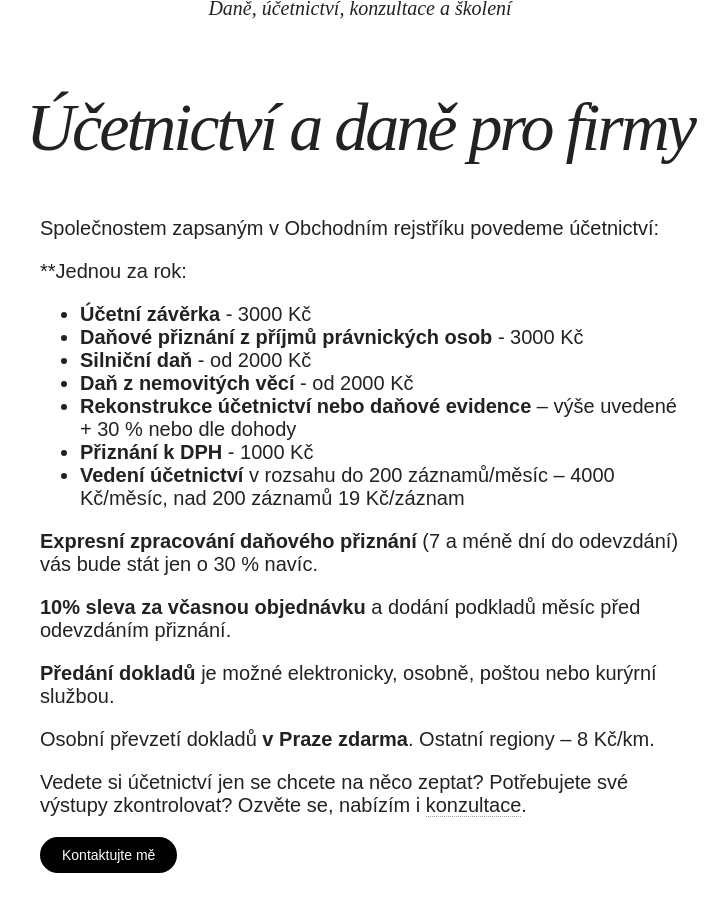
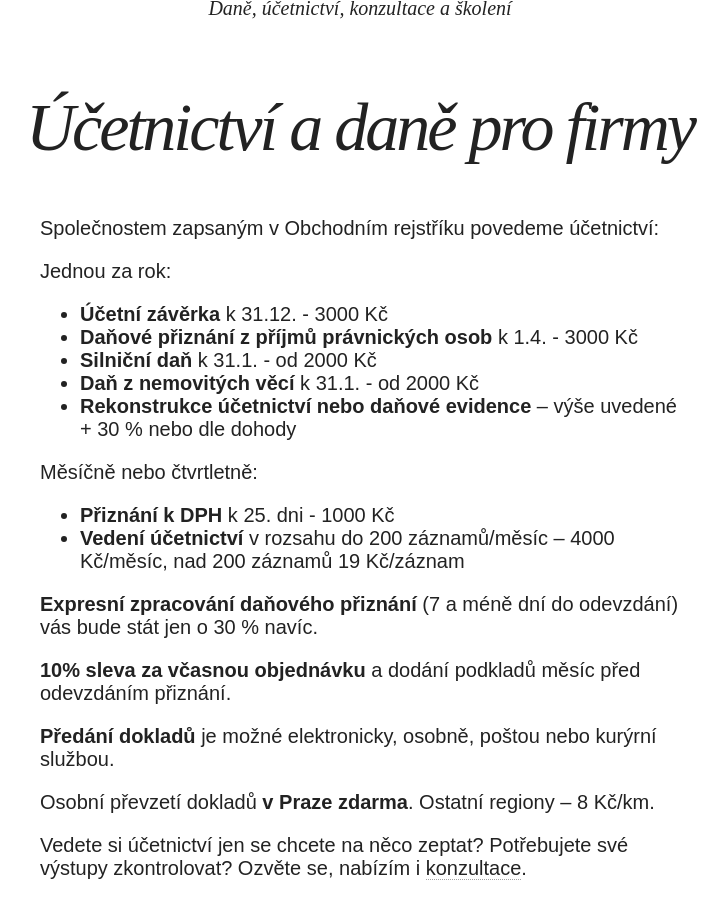
Before and after one commit to aborym/evabartasova, a Jekyll site: the page built from pro-firmy.md, in a window 1280 px wide and 900 px high, scrolled down 374 px. Shown: the whole window, without its empty margins (280-1008 px from the left). Built offline with Jekyll 4.4.1, drawn with Linux system fonts in a browser that asks for light colours; nearby versions of some CDN libraries.

Commit message:
[FIX] Fixed formatting

```diff
--- a/pro-firmy.md
+++ b/pro-firmy.md
@@ -9,13 +9,17 @@ tags: [ucetnictvi, sluzby, zpracovani dani, finance, danove priznani, podnikove
 
 Společnostem zapsaným v Obchodním rejstříku povedeme účetnictví:
 
-**Jednou za rok:
-* **Účetní závěrka** - 3000 Kč
-* **Daňové přiznání z příjmů právnických osob** - 3000 Kč
-* **Silniční daň** - od 2000 Kč
-* **Daň z nemovitých věcí** - od 2000 Kč
+Jednou za rok:
+
+* **Účetní závěrka** k 31.12. - 3000 Kč
+* **Daňové přiznání z příjmů právnických osob** k 1.4. - 3000 Kč
+* **Silniční daň** k 31.1. - od 2000 Kč
+* **Daň z nemovitých věcí** k 31.1. - od 2000 Kč
 * **Rekonstrukce účetnictví nebo daňové evidence** – výše uvedené + 30 % nebo dle dohody
-* **Přiznání k DPH** - 1000 Kč
+
+Měsíčně nebo čtvrtletně:
+
+* **Přiznání k DPH** k 25. dni - 1000 Kč
 * **Vedení účetnictví** v rozsahu do 200 záznamů/měsíc – 4000 Kč/měsíc, nad 200 záznamů 19 Kč/záznam
 
 **Expresní zpracování daňového přiznání** (7 a méně dní do odevzdání) vás bude stát jen o 30 % navíc.
```
Also changed, not shown: pro-osvc.md (+2 -1 lines).
